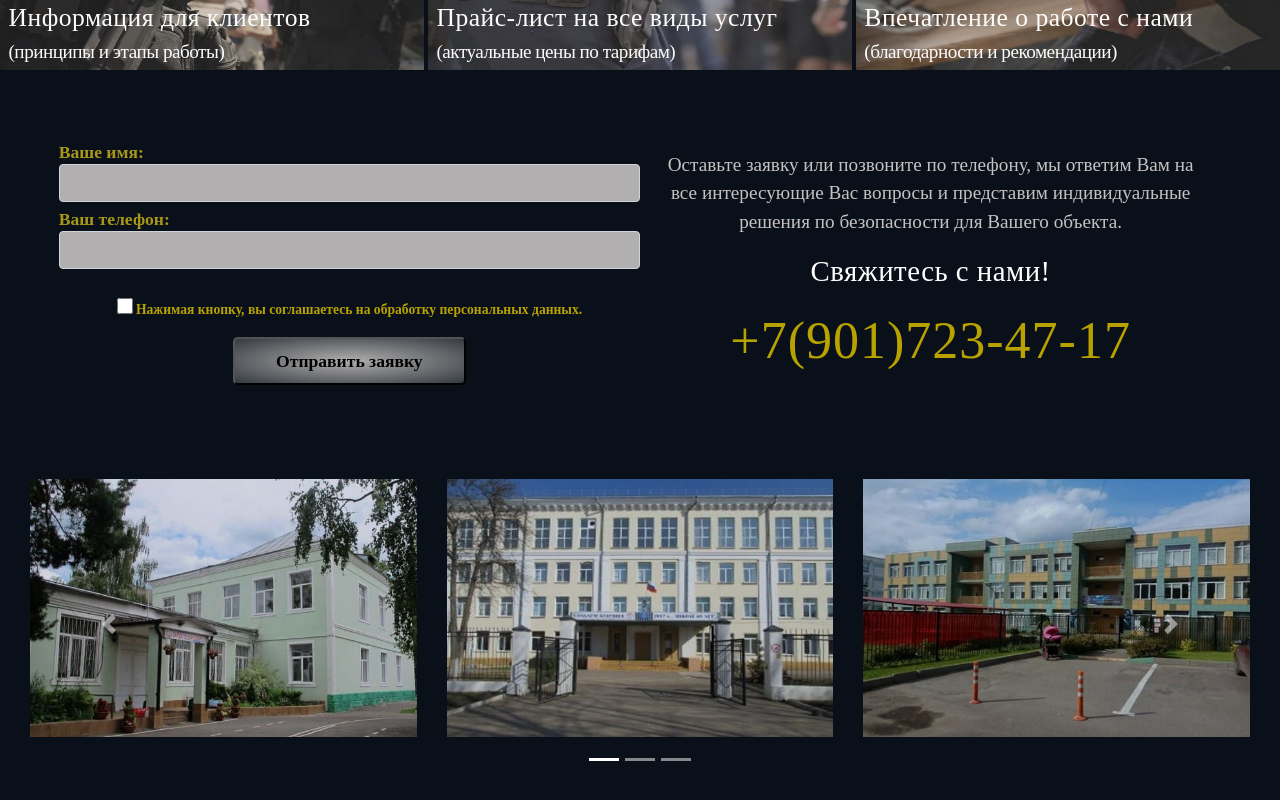
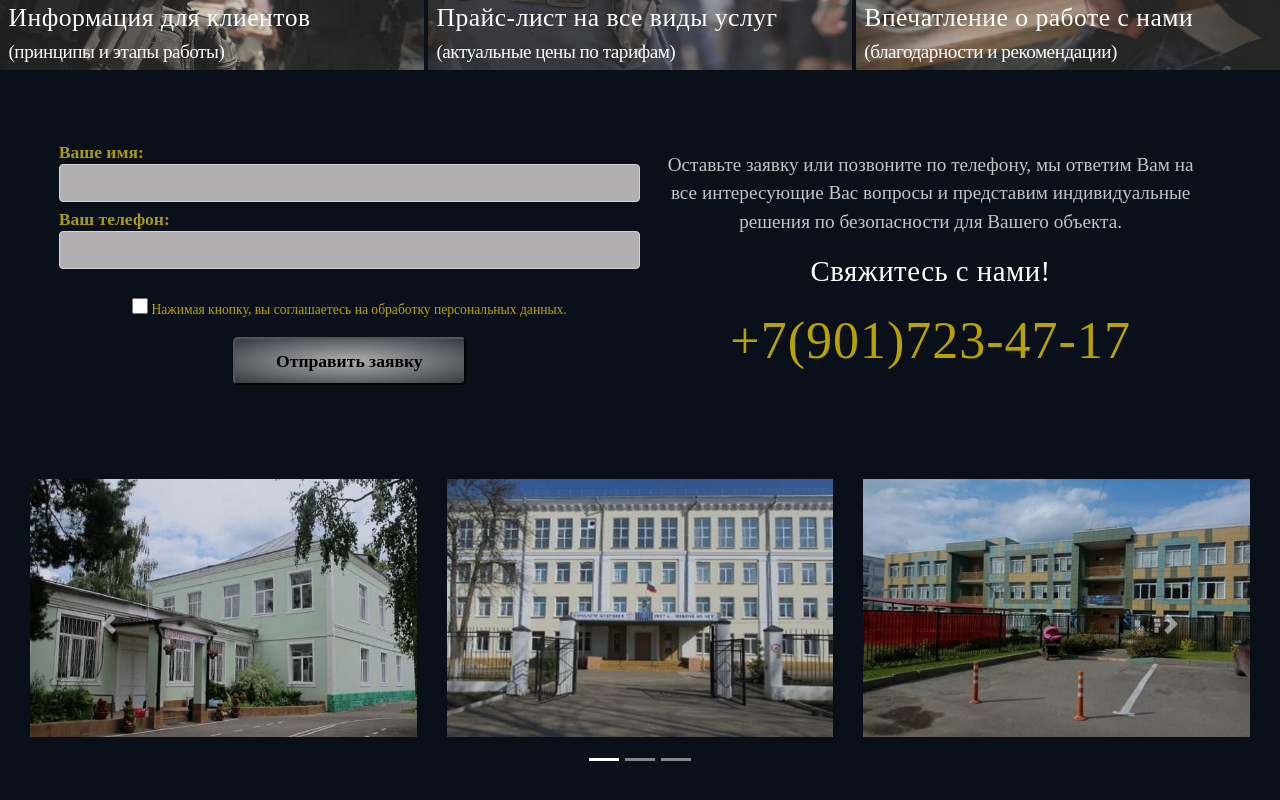
Before and after one commit to AnigalHub/Valencia, a Nuxt app: page / in a window 1280 px wide. Shown: the part 1857-2657 px from the top of the page. Built offline with nearby package versions, Linux system fonts and the light colour scheme.

Commit message:
удален font-weight

```diff
--- a/components/secondary_pages/send_form.vue
+++ b/components/secondary_pages/send_form.vue
@@ -5,9 +5,8 @@
       <input v-model="feedback.name" type="text" class="form-control" id="name" name="name" data-validation-required-message="Пожалуйста, введите Ваше имя">
       <label for="phone">Ваш телефон:</label>
       <input v-model="feedback.phone" type="tel" class="form-control" v-mask="'+7 (###) ###-##-##'" id="phone" name="phone" data-validation-required-message="Пожалуйста, введите Номер телефона">
-      <p class="text_descr" style="text-align: center;font-weight: bold">
-        <input type="checkbox" class="checkbox"/>
-       Нажимая кнопку, вы соглашаетесь на обработку персональных данных.</p>
+      <p class="text_descr" style="text-align: center;">
+        <input type="checkbox" class="checkbox"/> Нажимая кнопку, вы соглашаетесь на обработку персональных данных.</p>
       <button type="submit">Отправить заявку</button>
     </form>
   </div>
```
